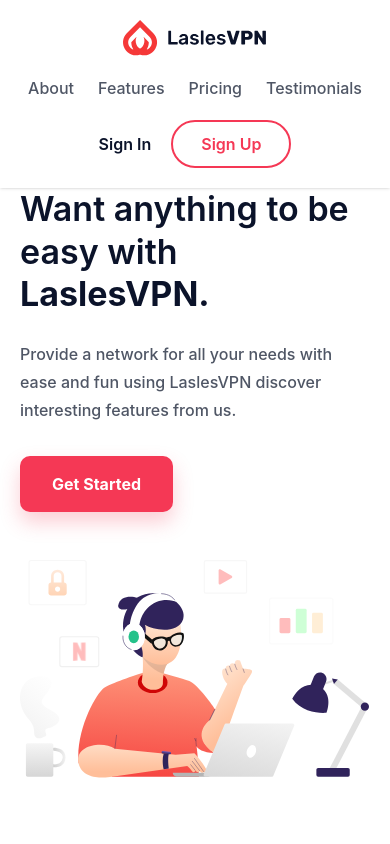
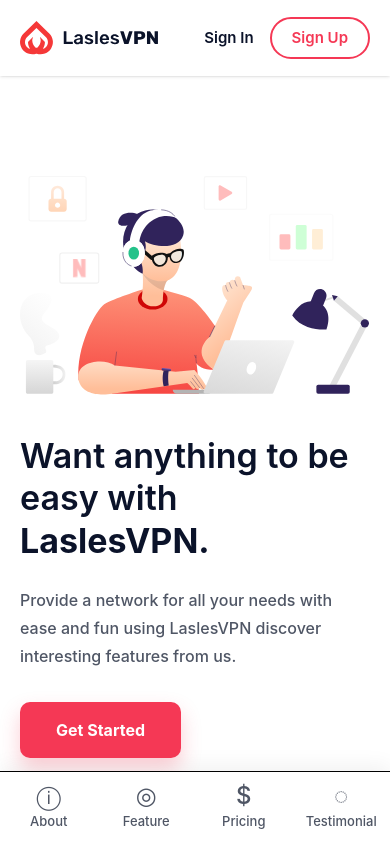
Before and after one commit to muizat23/lasles-vpn, a React (Vite) app: page / in a window 390 px wide. Shown: the top 844 px of the page. Built offline with nearby package versions, Linux system fonts and the light colour scheme.

Commit message:
Improve mobile responsive layout

```diff
--- a/src/components/Hero.jsx
+++ b/src/components/Hero.jsx
@@ -6,12 +6,23 @@
 
 export default function Hero() {
   return (
-    <section className="max-w-[1160px] mx-auto px-5 sm:px-6 pt-28 sm:pt-32 pb-20 sm:pb-28">
-  <div className="grid md:grid-cols-2 items-center gap-12 lg:gap-14">
+    <section className="max-w-[1160px] mx-auto px-5 sm:px-6 pt-[100px] md:pt-32 pb-20 md:pb-28">
+      <div className="flex flex-col md:grid md:grid-cols-2 items-center gap-10 md:gap-14">
 
-    <div>
+        {/* Image */}
+        <div className="order-1 md:order-2 flex justify-center md:justify-end w-full">
+          <img
+            src={Illustration}
+            alt="LaslesVPN"
+            className="w-full max-w-[350px] sm:max-w-[450px] md:max-w-[570px]"
+          />
+        </div>
+
+        {/* Text */}
+        <div className="order-2 md:order-1 text-left w-full">
+
           <h1
-        className="text-[34px] sm:text-[42px] lg:text-[52px] leading-[1.25] font-semibold"
+            className="text-[34px] sm:text-[42px] md:text-[52px] leading-[1.25] font-semibold"
             style={{ color: colors.heading }}
           >
             Want anything to be easy with{" "}
@@ -19,32 +30,34 @@
           </h1>
 
           <p
-        className="mt-6 sm:mt-7 text-[16px] sm:text-[18px] font-medium leading-7 sm:leading-8 max-w-[560px]"
+            className="mt-6 md:mt-7 text-[16px] sm:text-[17px] md:text-[18px] font-medium leading-7 md:leading-8 max-w-[560px]"
             style={{ color: colors.text }}
           >
             Provide a network for all your needs with ease and fun using
             LaslesVPN discover interesting features from us.
           </p>
 
+          {/* Get Started */}
           <a
             href="#pricing"
-        className="mt-8 sm:mt-10 inline-block px-8 sm:px-10 py-4 text-[16px] sm:text-[18px] font-bold rounded-[10px] transition-all duration-300"
+            className="mt-8 md:mt-10 inline-block px-9 sm:px-10 py-4 text-[16px] sm:text-[17px] md:text-[18px] font-bold rounded-[10px] transition-all duration-300"
             style={{
               backgroundColor: colors.primary,
               color: colors.white,
               boxShadow: `0 10px 20px ${colors.primary}40`,
             }}
+            onMouseEnter={(e) => {
+              e.currentTarget.style.boxShadow =
+                `0 15px 30px ${colors.primary}66`;
+            }}
+            onMouseLeave={(e) => {
+              e.currentTarget.style.boxShadow =
+                `0 10px 20px ${colors.primary}40`;
+            }}
           >
             Get Started
           </a>
-    </div>
 
-    <div className="flex justify-center md:justify-end">
-      <img
-        src={Illustration}
-        alt="LaslesVPN"
-        className="w-full max-w-[420px] sm:max-w-[500px] lg:max-w-[570px]"
-      />
         </div>
 
       </div>
--- a/src/components/Navbar.jsx
+++ b/src/components/Navbar.jsx
@@ -6,41 +6,34 @@
 
 export default function Navbar() {
   return (
+    <>
+      {/* Top Navbar */}
       <nav
         className="w-full fixed top-0 left-0 z-50 shadow-sm"
         style={{ backgroundColor: colors.white }}
       >
-      <div className="max-w-[1160px] mx-auto px-5 sm:px-6 py-5">
-        <div className="flex flex-col md:flex-row md:items-center md:justify-between gap-5">
+        <div className="max-w-[1160px] mx-auto px-5 sm:px-6 h-[76px] md:h-[90px]">
+          <div className="flex items-center justify-between h-full">
 
             {/* Logo */}
-          <div className="flex justify-center md:justify-start">
             <img
               src={Logo}
               alt="LaslesVPN"
-              className="w-[145px] sm:w-[155px] h-auto"
+              className="w-[140px] sm:w-[150px] md:w-[155px] h-auto"
             />
+
+            {/* Desktop Navigation */}
+            <div className="hidden md:flex items-center gap-10">
+              <NavLink href="#about">About</NavLink>
+              <NavLink href="#features">Features</NavLink>
+              <NavLink href="#pricing">Pricing</NavLink>
+              <NavLink href="#testimonials">Testimonials</NavLink>
             </div>
 
-          {/* Navigation */}
-          <div className="flex flex-wrap items-center justify-center gap-x-6 gap-y-3 md:gap-10">
-
-            <NavLink href="#about">About</NavLink>
-
-            <NavLink href="#features">Features</NavLink>
-
-            <NavLink href="#pricing">Pricing</NavLink>
-
-            <NavLink href="#testimonials">Testimonials</NavLink>
-
-          </div>
-
-          {/* Auth buttons */}
-          <div className="flex items-center justify-center gap-5">
-
-            {/* Sign In */}
+            {/* Auth */}
+            <div className="flex items-center gap-4 sm:gap-6">
               <button
-              className="text-[16px] sm:text-[17px] font-semibold transition-colors duration-300"
+                className="text-[15px] sm:text-[17px] font-semibold transition-colors duration-300"
                 style={{ color: colors.heading }}
                 onMouseEnter={(e) => {
                   e.currentTarget.style.color = colors.primary;
@@ -52,10 +45,9 @@
                 Sign In
               </button>
 
-            {/* Sign Up */}
               <a
                 href="#pricing"
-              className="text-[16px] sm:text-[17px] font-semibold rounded-full px-7 sm:px-8 py-2.5 sm:py-3 border-2 transition-all duration-300"
+                className="text-[15px] sm:text-[17px] font-semibold rounded-full px-5 sm:px-7 md:px-8 py-2 sm:py-2.5 md:py-3 border-2 transition-all duration-300"
                 style={{
                   color: colors.primary,
                   borderColor: colors.primary,
@@ -72,12 +64,29 @@
               >
                 Sign Up
               </a>
-
             </div>
 
           </div>
         </div>
       </nav>
+
+      {/* Mobile Bottom Navigation */}
+      <div
+        className="md:hidden fixed bottom-0 left-0 z-50 w-full bg-white border-t shadow-[0_-5px_20px_rgba(0,0,0,0.06)]"
+      >
+        <div className="grid grid-cols-4 h-[72px]">
+
+          <MobileNavItem href="#about" icon="ⓘ" label="About" />
+
+          <MobileNavItem href="#features" icon="◎" label="Feature" />
+
+          <MobileNavItem href="#pricing" icon="$" label="Pricing" />
+
+          <MobileNavItem href="#testimonials" icon="◌" label="Testimonial" />
+
+        </div>
+      </div>
+    </>
   );
 }
 
@@ -85,7 +94,28 @@
   return (
     <a
       href={href}
-      className="text-[16px] sm:text-[17px] font-medium transition-colors duration-300"
+      className="text-[17px] font-medium transition-colors duration-300"
+      style={{ color: colors.text }}
+      onMouseEnter={(e) => {
+        e.currentTarget.style.color = colors.primary;
+        e.currentTarget.style.textDecoration = "underline";
+        e.currentTarget.style.textUnderlineOffset = "4px";
+      }}
+      onMouseLeave={(e) => {
+        e.currentTarget.style.color = colors.text;
+        e.currentTarget.style.textDecoration = "none";
+      }}
+    >
+      {children}
+    </a>
+  );
+}
+
+function MobileNavItem({ href, icon, label }) {
+  return (
+    <a
+      href={href}
+      className="flex flex-col items-center justify-center gap-1 text-[13px] font-medium transition-colors duration-300"
       style={{ color: colors.text }}
       onMouseEnter={(e) => {
         e.currentTarget.style.color = colors.primary;
@@ -94,7 +124,11 @@
         e.currentTarget.style.color = colors.text;
       }}
     >
-      {children}
+      <span className="text-[24px] leading-none">
+        {icon}
+      </span>
+
+      <span>{label}</span>
     </a>
   );
 }
```
Lines whose indentation alone changed are shown as unchanged.
